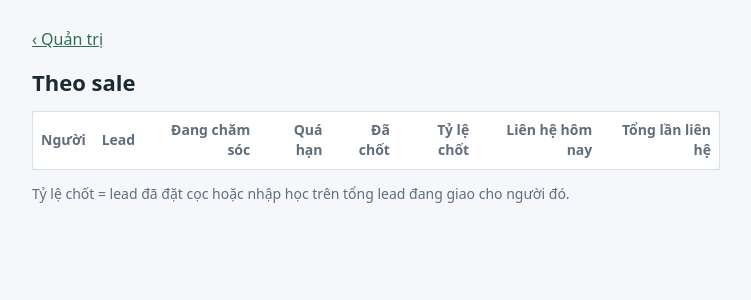
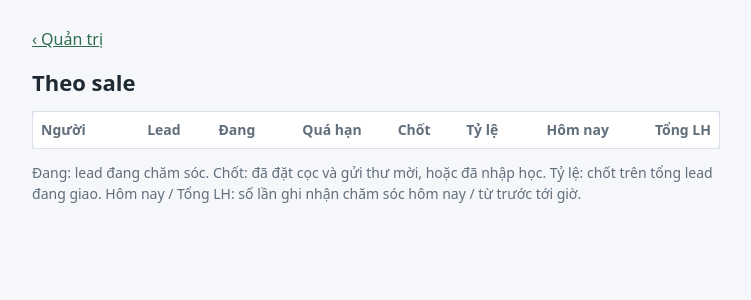
Before and after one commit to pichu124/pichu124-casa-lead, a FastAPI app: template app/templates/chu_theo_sale.html in a window 1280 px wide. Shown: the top 300 px of the page, without its empty margins (264-1015 px from the left). Run offline with FastAPI, Linux system fonts and the light colour scheme; the template is opened without the code that fills it, so the values that code supplies are empty.

Commit message:
fix: bảng Theo sale gọn hơn trên điện thoại
Co-Authored-By: Claude Opus 5.5 <noreply@anthropic.com>
Claude-Session: https://claude.ai/code/session_01HbtEKG6vhc5r72Pz1T9GJf

```diff
--- a/app/static/app.css
+++ b/app/static/app.css
@@ -55,3 +55,4 @@ label.chon input { width: 20px; height: 20px; }
 .dong-chon { display: flex; gap: 10px; align-items: flex-start; } .dong-chon input { width: 22px; height: 22px; margin-top: 2px; flex: none; }
 .nhan { display: inline-block; background: #fff4e5; color: var(--cam); border-radius: 6px; padding: 0 6px; font-size: 13px; margin-left: 4px; }
 .trong-dong { display: inline; margin-left: 8px; } .trong-dong button { padding: 2px 10px; font-size: 14px; }
+.bang-so th, .bang-so td:first-child { white-space: nowrap; } .bang-so td .nho { font-size: 12px; }
--- a/app/templates/base.html
+++ b/app/templates/base.html
@@ -7,7 +7,7 @@
 <link rel="manifest" href="/static/manifest.json">
 <link rel="icon" href="/static/icon.svg" type="image/svg+xml">
 <link rel="apple-touch-icon" href="/static/icon-192.png">
-<link rel="stylesheet" href="/static/app.css?v=2">
+<link rel="stylesheet" href="/static/app.css?v=3">
 <title>{% block title %}Casa chăm sóc lead{% endblock %}</title>
 </head>
 <body>
--- a/app/templates/chu_theo_sale.html
+++ b/app/templates/chu_theo_sale.html
@@ -5,7 +5,7 @@
 <h1>Theo sale</h1>
 <div class="cuon-ngang">
 <table class="bang-so">
-  <thead><tr><th>Người</th><th>Lead</th><th>Đang chăm sóc</th><th>Quá hạn</th><th>Đã chốt</th><th>Tỷ lệ chốt</th><th>Liên hệ hôm nay</th><th>Tổng lần liên hệ</th></tr></thead>
+  <thead><tr><th>Người</th><th>Lead</th><th>Đang</th><th>Quá hạn</th><th>Chốt</th><th>Tỷ lệ</th><th>Hôm nay</th><th>Tổng LH</th></tr></thead>
   <tbody>
   {% for h in hang %}
   <tr><td>{{ h.ten }}{% if h.co_so %}<div class="nho">{{ h.co_so }}</div>{% endif %}</td><td>{{ h.tong }}</td><td>{{ h.dang }}</td>
@@ -14,5 +14,6 @@
   </tbody>
 </table>
 </div>
-<p class="nho">Tỷ lệ chốt = lead đã đặt cọc hoặc nhập học trên tổng lead đang giao cho người đó.</p>
+<p class="nho">Đang: lead đang chăm sóc. Chốt: đã đặt cọc và gửi thư mời, hoặc đã nhập học. Tỷ lệ: chốt trên tổng lead đang giao.
+  Hôm nay / Tổng LH: số lần ghi nhận chăm sóc hôm nay / từ trước tới giờ.</p>
 {% endblock %}
```
